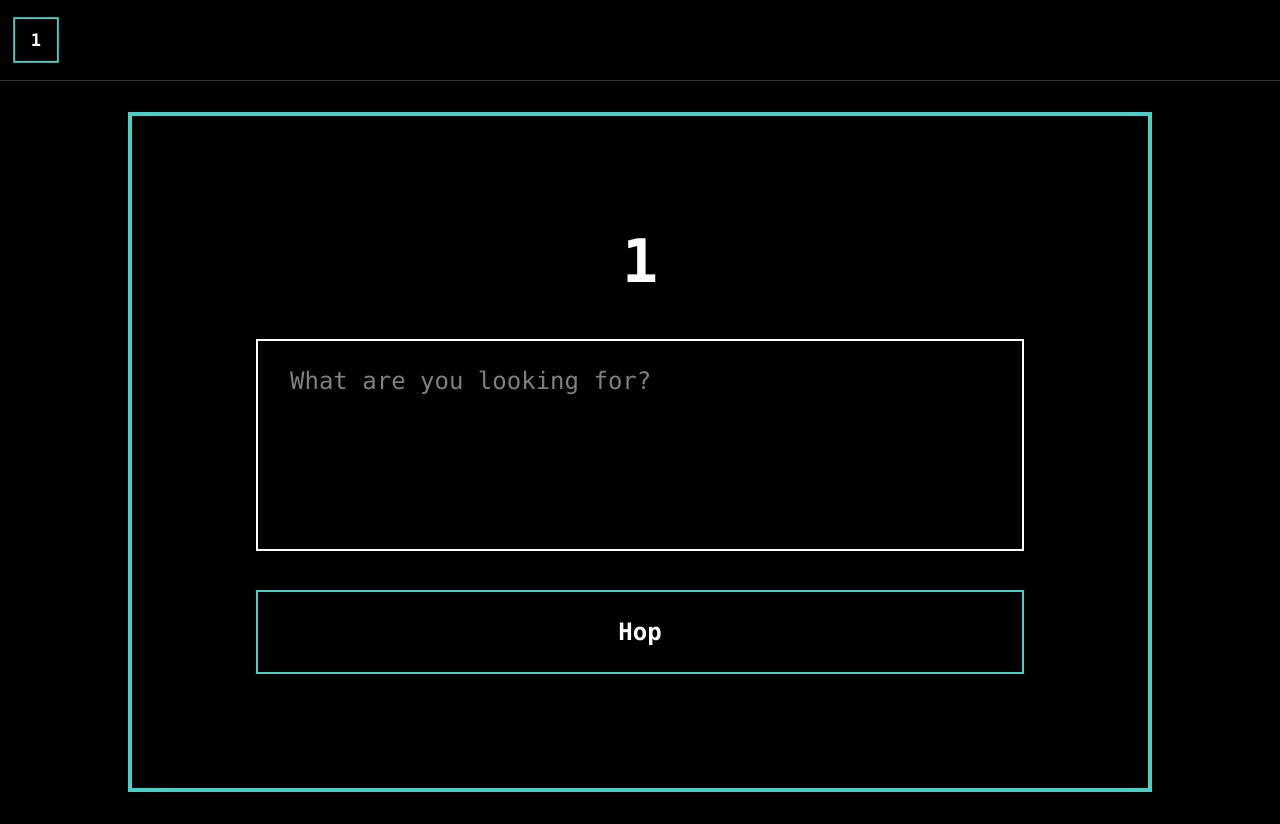
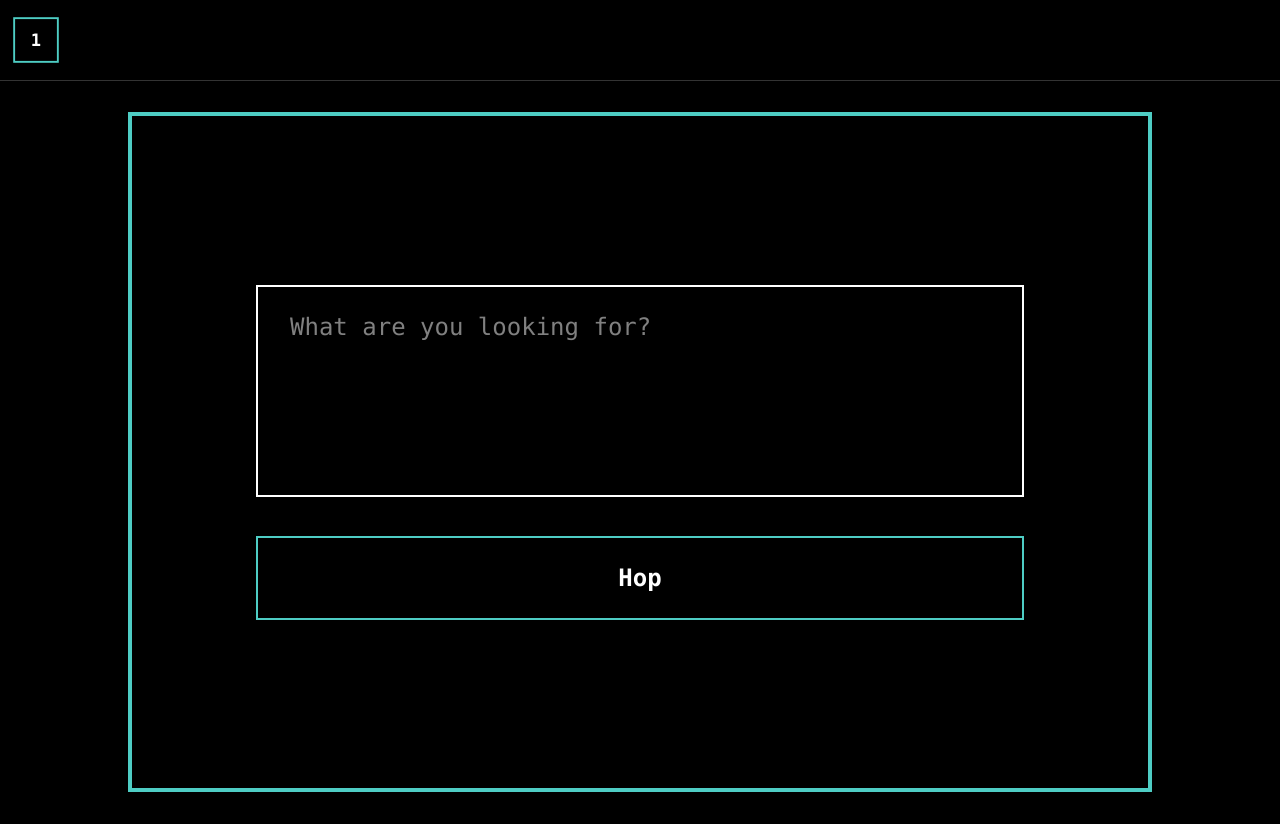
Before and after one commit to aamangeldi/hopscotch, a React (Vite) app in the folder frontend/: page / in a window 1280 px wide. Built offline with nearby package versions, Linux system fonts and the light colour scheme.

Commit message:
Add animation

```diff
--- a/frontend/src/components/HopscotchBox.jsx
+++ b/frontend/src/components/HopscotchBox.jsx
@@ -1,10 +1,20 @@
-import { useState } from 'react'
+import { useState, useEffect } from 'react'
 import ResultBlock from './ResultBlock'
 
 const HopscotchBox = ({ box, isActive, isLatest, isLoading, onSearch, onFeedback }) => {
   const [inputValue, setInputValue] = useState('')
-  const [showInput, setShowInput] = useState(box.type === 'input')
+  const [showInput, setShowInput] = useState(false)
   const [newSearchValue, setNewSearchValue] = useState('')
+
+  // Auto-flip the first input box after a delay
+  useEffect(() => {
+    if (box.type === 'input' && box.id === 1 && !showInput) {
+      const timer = setTimeout(() => {
+        setShowInput(true)
+      }, 1000)
+      return () => clearTimeout(timer)
+    }
+  }, [box.type, box.id, showInput])
 
   const handleSubmit = (e) => {
     e.preventDefault()
@@ -30,9 +40,32 @@ const HopscotchBox = ({ box, isActive, isLatest, isLoading, onSearch, onFeedback
   const colors = ['border-retro-blue', 'border-retro-orange', 'border-retro-purple', 'border-retro-green', 'border-retro-yellow', 'border-retro-pink']
   const colorClass = colors[(box.id - 1) % colors.length]
 
-  if (box.type === 'input' && showInput) {
+  if (box.type === 'input') {
     return (
-        <div className={`${colorClass} bg-black border-4 aspect-square w-full max-h-[85vh] relative`}>
+      <div className="relative w-full aspect-square max-h-[85vh]" style={{ perspective: '1000px' }}>
+        <div
+          className="relative w-full h-full transition-transform duration-700"
+          style={{
+            transformStyle: 'preserve-3d',
+            transform: showInput ? 'rotateY(180deg)' : 'rotateY(0deg)'
+          }}
+        >
+          {/* Front: Number */}
+          <div
+            className={`${colorClass} bg-black border-4 absolute inset-0 flex items-center justify-center`}
+            style={{ backfaceVisibility: 'hidden' }}
+          >
+            <span className="text-[20rem] font-bold text-white">{box.id}</span>
+          </div>
+
+          {/* Back: Input Form */}
+          <div
+            className={`${colorClass} bg-black border-4 absolute inset-0`}
+            style={{
+              backfaceVisibility: 'hidden',
+              transform: 'rotateY(180deg)'
+            }}
+          >
           {isLoading && (
             <div className="absolute inset-0 bg-black/80 flex items-center justify-center z-50">
               <div className="flex flex-col items-center gap-4">
@@ -43,9 +76,6 @@ const HopscotchBox = ({ box, isActive, isLatest, isLoading, onSearch, onFeedback
           )}
 
           <div className={`w-full h-full flex flex-col items-center justify-center p-16 ${isLoading ? 'opacity-30' : ''}`}>
-            <div className="text-6xl font-bold text-white text-center mb-12">
-              {box.id}
-            </div>
             <form onSubmit={handleSubmit} className="w-full max-w-3xl">
               <textarea
                 value={inputValue}
@@ -65,7 +95,9 @@ const HopscotchBox = ({ box, isActive, isLatest, isLoading, onSearch, onFeedback
               </button>
             </form>
           </div>
+          </div>
         </div>
+      </div>
     )
   }
 
```
